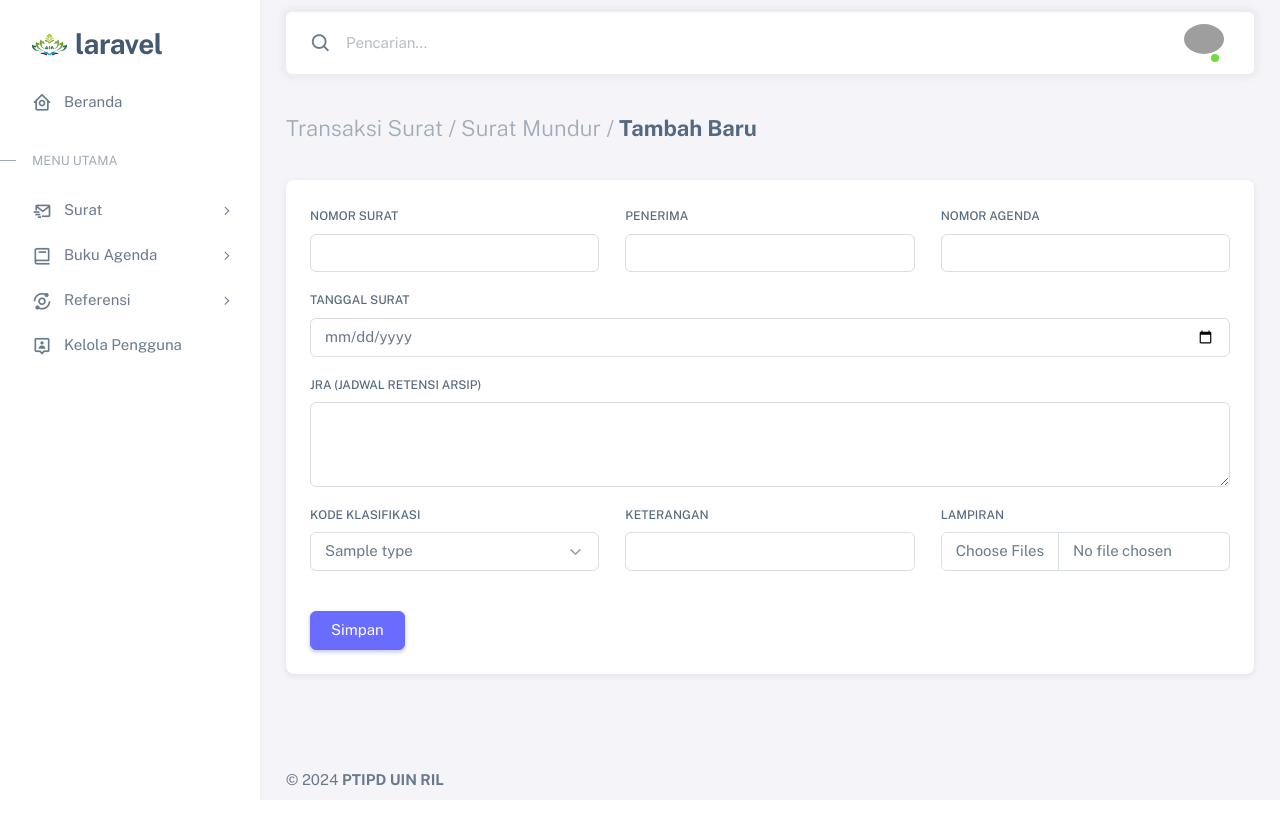
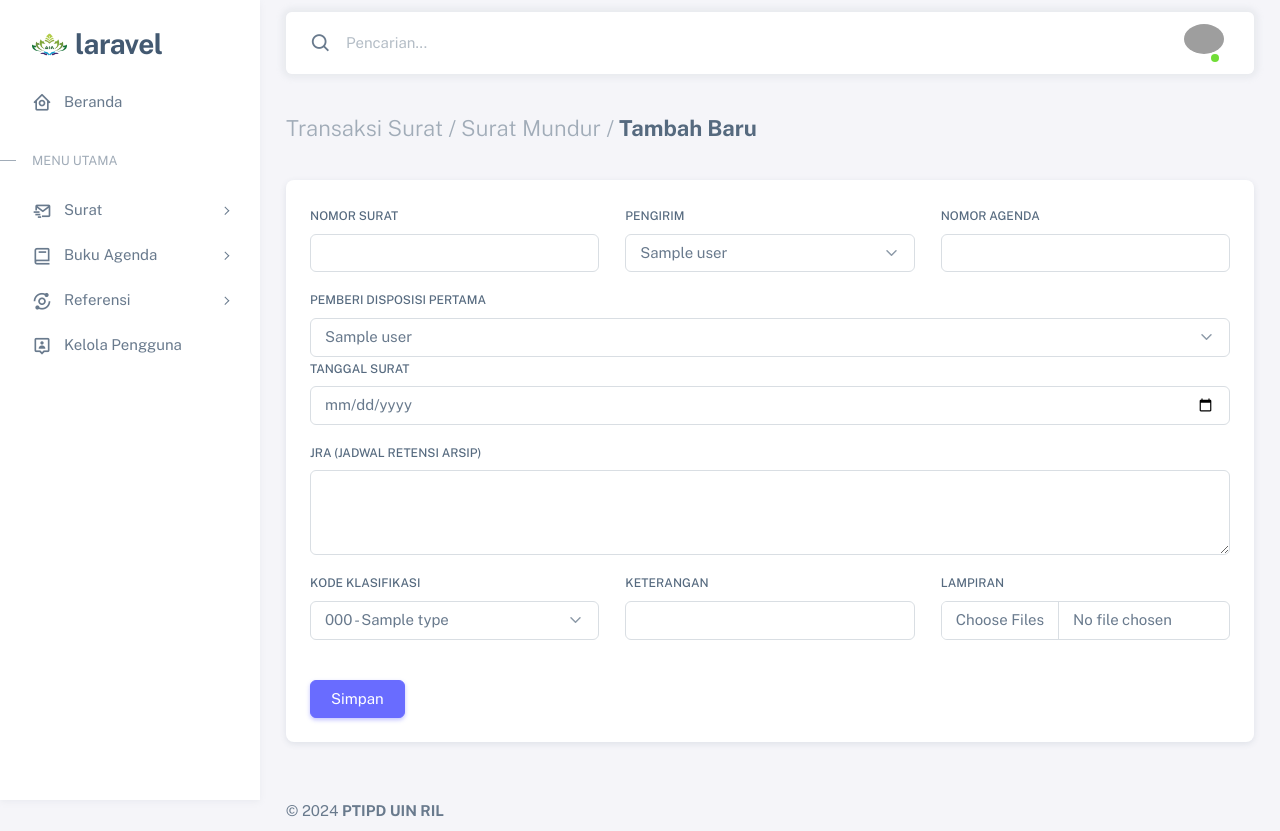
Before and after one commit to recchan13/tata-persuratan, a Laravel app: template resources/views/pages/transaction/outgoing/create.blade.php in a window 1280 px wide. Before the commit the page ends 800 px from the top, so only its background shows below. Run offline with Laravel 9, Linux system fonts and the light colour scheme; a user stored in the database is signed in; data comes from the database, SQL or seed files in the repository; tables that the repository leaves empty hold one stand-in row (values such as "Sample post"); the template is opened without the code that fills it: most values are stand-ins (such as "Sample title", 1, 10 or a date in 2020); parts of the project's set-up code (start-up, migrations or seed data) failed here and were passed over; grey boxes are pictures that could not be loaded.

Commit message:
fix surat mundur create

```diff
--- a/resources/views/pages/transaction/incoming/create.blade.php
+++ b/resources/views/pages/transaction/incoming/create.blade.php
@@ -37,7 +37,7 @@
 
                 <div class="col-sm-12 col-12 col-md-12 col-lg-12">
                     <label for="disposition_user"
-                    class="form-label">PENERIMA DISPOSISI</label>
+                    class="form-label">PEMBERI DISPOSISI PERTAMA</label>
                     <select class="form-select" id="disposition_user_id" name="disposition_user_id">
                         @foreach($users as $user)
                             <option
@@ -79,8 +79,7 @@
                 <div class="col-sm-12 col-12 col-md-6 col-lg-4">
                     <div class="mb-3">
                         <label for="attachments" class="form-label">{{ __('model.letter.attachment') }}</label>
-                        <input type="file" class="form-control @error('attachments') is-invalid @enderror" id="attachments"
-                               name="attachments[]" multiple/>
+                        <input type="file" class="form-control @error('attachments') is-invalid @enderror" id="attachments" name="attachments[]" multiple/>
                         <span class="error invalid-feedback">{{ $errors->first('attachments') }}</span>
                     </div>
                 </div>
--- a/resources/views/pages/transaction/outgoing/create.blade.php
+++ b/resources/views/pages/transaction/outgoing/create.blade.php
@@ -4,6 +4,10 @@
     <x-breadcrumb
         :values="[__('menu.transaction.menu'), __('menu.transaction.outgoing_letter'), __('menu.general.create')]">
     </x-breadcrumb>
+
+    @if($errors->any())
+        {{ implode('', $errors->all('<div>:message</div>')) }}
+    @endif
 
     <div class="card mb-4">
         <form action="{{ route('transaction.outgoing.store') }}" method="POST" enctype="multipart/form-data">
@@ -13,15 +17,47 @@
                 <div class="col-sm-12 col-12 col-md-6 col-lg-4">
                     <x-input-form name="reference_number" :label="__('model.letter.reference_number')"/>
                 </div>
+                {{-- <div class="col-sm-12 col-12 col-md-6 col-lg-4">
+                    <x-input-form name="to" :label="__('model.letter.to')"/>
+                </div> --}}
                 <div class="col-sm-12 col-12 col-md-6 col-lg-4">
-                    <x-input-form name="to" :label="__('model.letter.to')"/>
+                    {{-- <x-input-form name="from" :label="__('model.letter.from')"/> --}}
+                    <label for="from"
+                        class="form-label">{{ __('model.letter.from') }}</label>
+                        <select class="form-select" id="to" name="to">
+                            @foreach($users as $user)
+                                <option
+                                    value="{{ $user->name }}"
+                                    @selected(old('to') == $user->name)>
+                                    {{ $user->name}}
+                                </option>
+                            @endforeach
+                        </select>
                 </div>
                 <div class="col-sm-12 col-12 col-md-6 col-lg-4">
                     <x-input-form name="agenda_number" :label="__('model.letter.agenda_number')"/>
                 </div>
+
+                <div class="col-sm-12 col-12 col-md-12 col-lg-12">
+                    <label for="disposition_user"
+                    class="form-label">PEMBERI DISPOSISI PERTAMA</label>
+                    <select class="form-select" id="disposition_user_id" name="disposition_user_id">
+                        @foreach($users as $user)
+                            <option
+                                value="{{ $user->id }}"
+                                @selected(old('disposition_user') == $user->id)>
+                                {{ $user->name }}
+                            </option>
+                        @endforeach
+                    </select>
+                </div>
+
                 <div class="col-sm-12 col-12 col-md-6 col-lg-12">
                     <x-input-form name="letter_date" :label="__('model.letter.letter_date')" type="date"/>
                 </div>
+                {{-- <div class="col-sm-12 col-12 col-md-6 col-lg-6">
+                    <x-input-form name="received_date" :label="__('model.letter.received_date')" type="date"/>
+                </div> --}}
                 <div class="col-sm-12 col-12 col-md-12 col-lg-12">
                     <x-input-textarea-form name="description" :label="__('model.letter.description')"/>
                 </div>
@@ -33,7 +69,7 @@
                                 <option
                                     value="{{ $classification->code }}"
                                     @selected(old('classification_code') == $classification->code)>
-                                    {{ $classification->type }}
+                                    {{ $classification->code }} - {{ $classification->type }}
                                 </option>
                             @endforeach
                         </select>
```
Also changed, not shown: app/Http/Controllers/OutgoingLetterController.php (+11 -0 lines).
